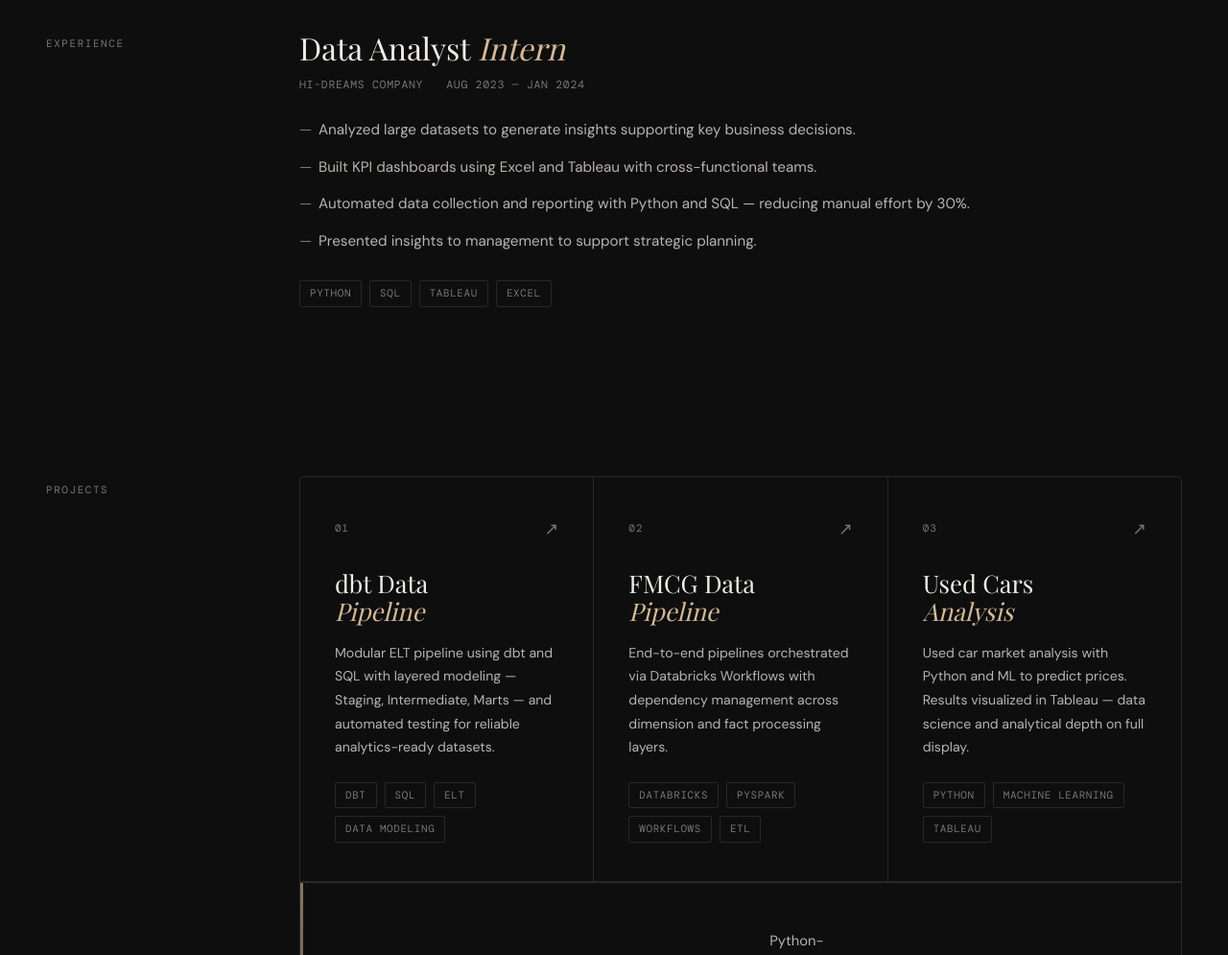
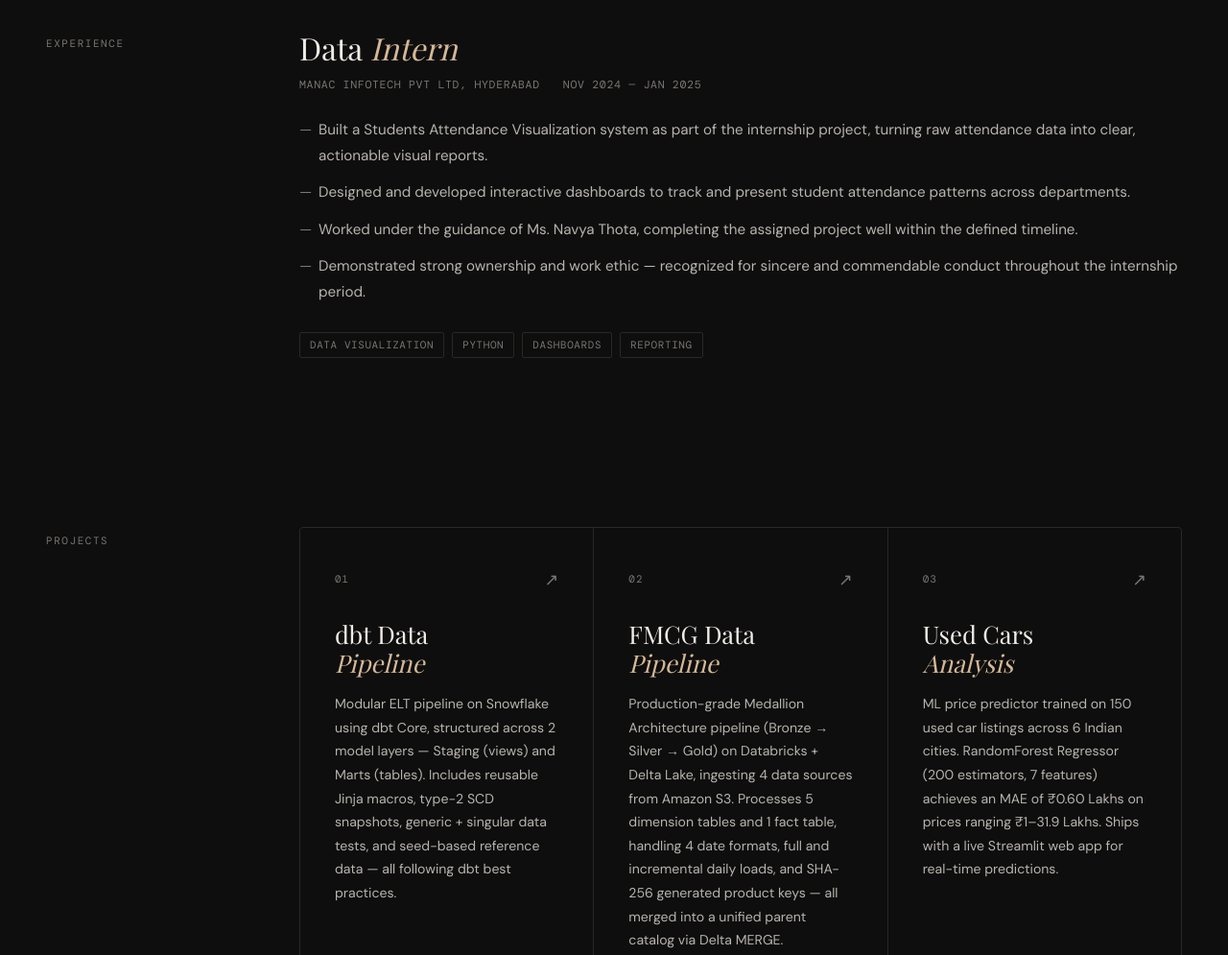
Before and after one commit to Jamal-2005/Jamal-2005.github.io, a plain HTML site: page index.html in a window 1280 px wide. Shown: the part 1540-2535 px from the top of the page at 96% size. Drawn offline with nearby package versions, Linux system fonts and the light colour scheme; a web font is replaced by a local one.

Commit message:
Update index.html

```diff
--- a/index.html
+++ b/index.html
@@ -107,20 +107,20 @@
     <div class="sec-content">
       <div class="exp-item">
         <div class="exp-header">
-          <h3>Data Analyst <em>Intern</em></h3>
+          <h3>Data <em>Intern</em></h3>
           <div class="exp-meta">
-            <span>Hi-Dreams Company</span>
-            <span>Aug 2023 — Jan 2024</span>
+            <span>Manac Infotech Pvt Ltd, Hyderabad</span>
+            <span>Nov 2024 — Jan 2025</span>
           </div>
         </div>
         <ul class="exp-list">
-          <li>Analyzed large datasets to generate insights supporting key business decisions.</li>
-          <li>Built KPI dashboards using Excel and Tableau with cross-functional teams.</li>
-          <li>Automated data collection and reporting with Python and SQL — reducing manual effort by 30%.</li>
-          <li>Presented insights to management to support strategic planning.</li>
+          <li>Built a Students Attendance Visualization system as part of the internship project, turning raw attendance data into clear, actionable visual reports.</li>
+          <li>Designed and developed interactive dashboards to track and present student attendance patterns across departments.</li>
+          <li>Worked under the guidance of Ms. Navya Thota, completing the assigned project well within the defined timeline.</li>
+          <li>Demonstrated strong ownership and work ethic — recognized for sincere and commendable conduct throughout the internship period.</li>
         </ul>
         <div class="tag-row">
-          <span>Python</span><span>SQL</span><span>Tableau</span><span>Excel</span>
+          <span>Data Visualization</span><span>Python</span><span>Dashboards</span><span>Reporting</span>
         </div>
       </div>
     </div>
@@ -139,7 +139,7 @@
           <span class="proj-arr">↗</span>
         </div>
         <h3>dbt Data<br><em>Pipeline</em></h3>
-        <p>Modular ELT pipeline using dbt and SQL with layered modeling — Staging, Intermediate, Marts — and automated testing for reliable analytics-ready datasets.</p>
+        <p>Modular ELT pipeline on Snowflake using dbt Core, structured across 2 model layers — Staging (views) and Marts (tables). Includes reusable Jinja macros, type-2 SCD snapshots, generic + singular data tests, and seed-based reference data — all following dbt best practices.</p>
         <div class="tag-row"><span>dbt</span><span>SQL</span><span>ELT</span><span>Data Modeling</span></div>
       </a>
 
@@ -149,7 +149,7 @@
           <span class="proj-arr">↗</span>
         </div>
         <h3>FMCG Data<br><em>Pipeline</em></h3>
-        <p>End-to-end pipelines orchestrated via Databricks Workflows with dependency management across dimension and fact processing layers.</p>
+        <p>Production-grade Medallion Architecture pipeline (Bronze → Silver → Gold) on Databricks + Delta Lake, ingesting 4 data sources from Amazon S3. Processes 5 dimension tables and 1 fact table, handling 4 date formats, full and incremental daily loads, and SHA-256 generated product keys — all merged into a unified parent catalog via Delta MERGE.</p>
         <div class="tag-row"><span>Databricks</span><span>PySpark</span><span>Workflows</span><span>ETL</span></div>
       </a>
 
@@ -159,7 +159,7 @@
           <span class="proj-arr">↗</span>
         </div>
         <h3>Used Cars<br><em>Analysis</em></h3>
-        <p>Used car market analysis with Python and ML to predict prices. Results visualized in Tableau — data science and analytical depth on full display.</p>
+        <p>ML price predictor trained on 150 used car listings across 6 Indian cities. RandomForest Regressor (200 estimators, 7 features) achieves an MAE of ₹0.60 Lakhs on prices ranging ₹1–31.9 Lakhs. Ships with a live Streamlit web app for real-time predictions.</p>
         <div class="tag-row"><span>Python</span><span>Machine Learning</span><span>Tableau</span></div>
       </a>
 
@@ -171,7 +171,7 @@
         </div>
         <div class="proj-body">
           <h3>Stock Price<br><em>Data Pipeline</em></h3>
-          <p>Python-based pipeline to fetch, clean, and transform historical stock price data. Automated ingestion via fetch_data.py and data processing with Databricks notebooks — delivering structured JSON datasets for financial analysis and modeling.</p>
+          <p>End-to-end pipeline ingesting real-time data for 4 stocks (AAPL, MSFT, GOOGL, AMZN) via Yahoo Finance API. Applies 5 PySpark transformations — including 5-record and 20-record moving averages, volatility scoring, and BUY/SELL/HOLD signal generation — delivering structured JSON datasets for financial analysis in Databricks.</p>
           <div class="tag-row"><span>Python</span><span>Databricks</span><span>ETL</span><span>JSON</span></div>
         </div>
       </a>
```
